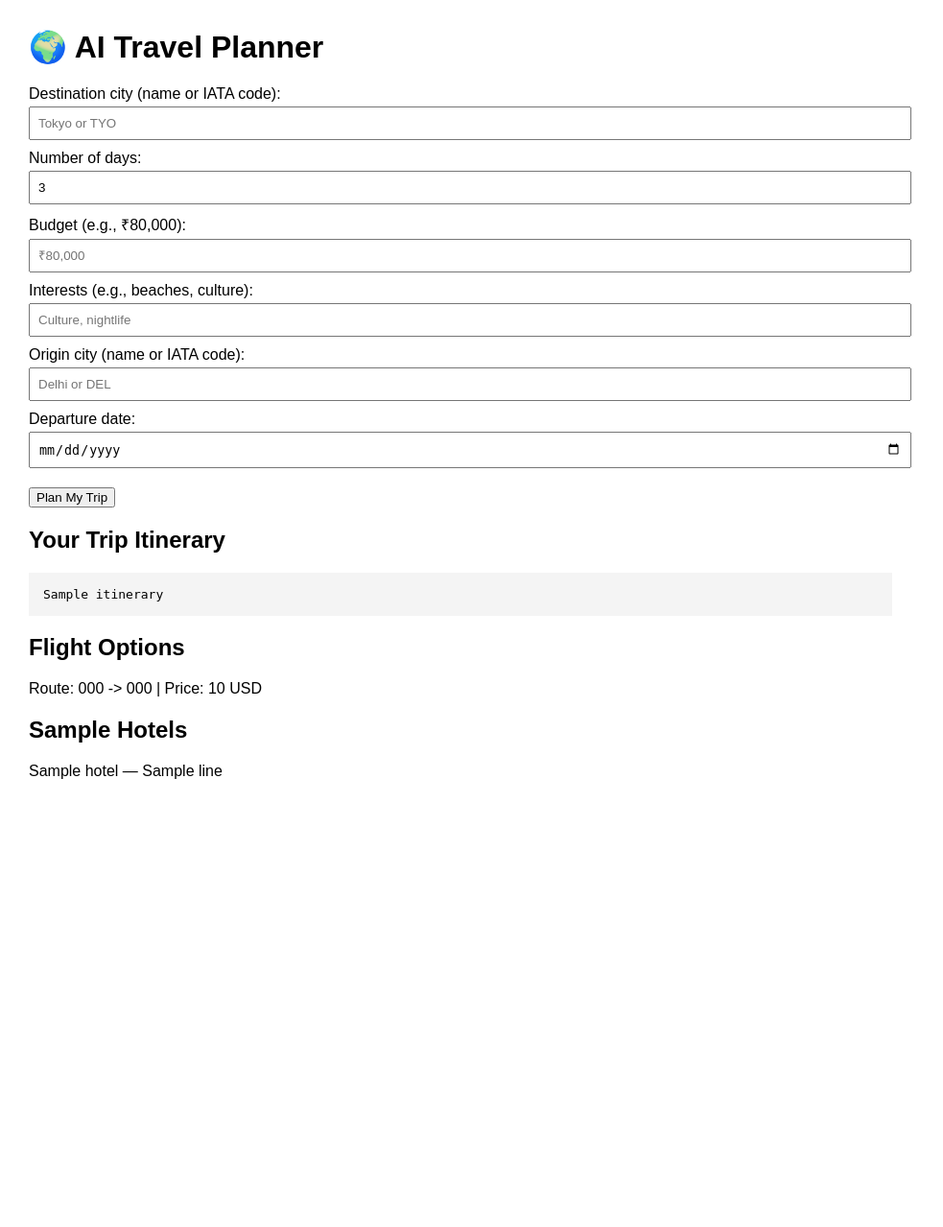
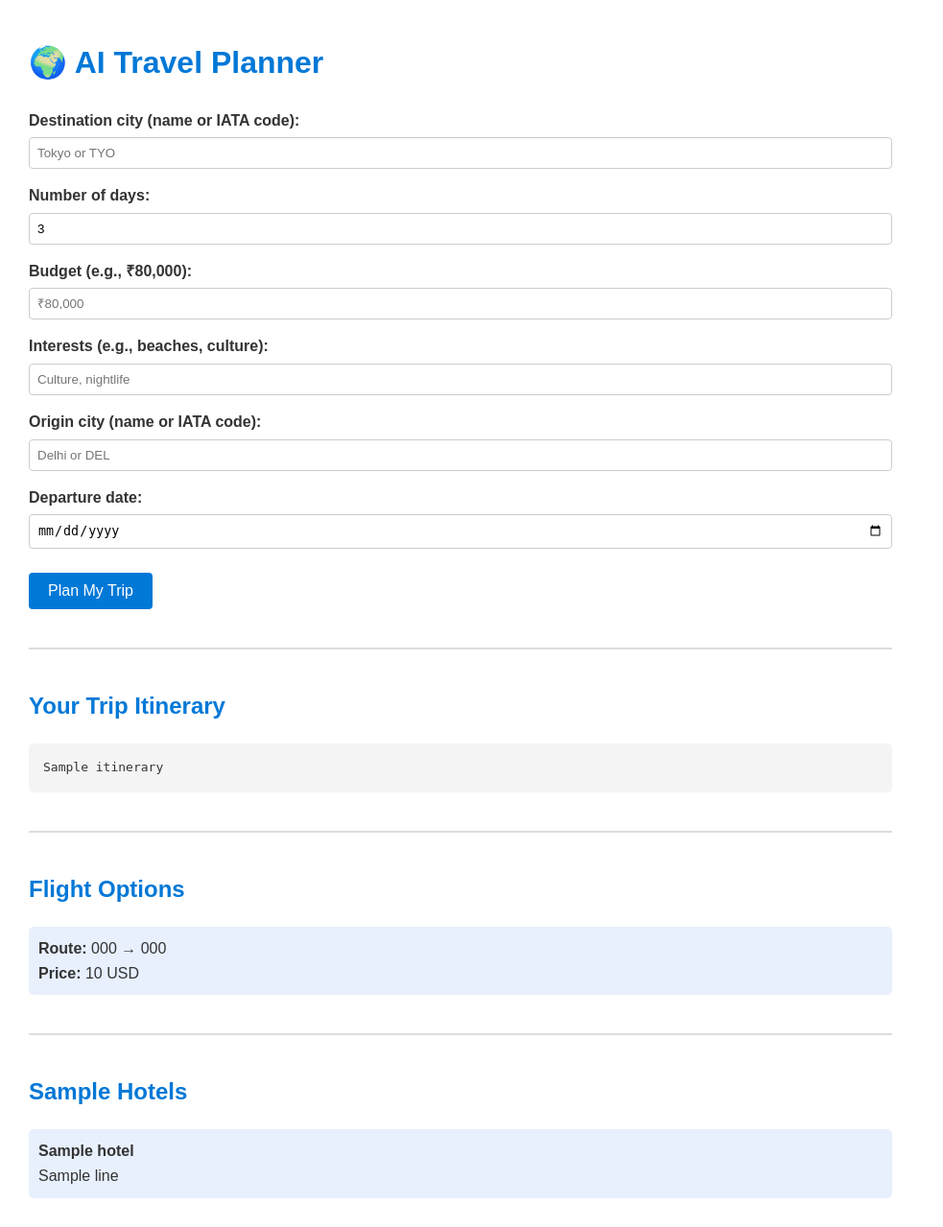
Before and after one commit to jack0sparrow1/AI_Travel_Planner, a Flask app: template templates/index.html in a window 1280 px wide. Shown: the whole page at 96% size, without its empty margins (0-983 px from the left). Before the commit the page ends 812 px from the top, so only its background shows below. Run offline with Flask 3, Linux system fonts and the light colour scheme; the template is opened without the code that fills it: most values are stand-ins (such as "Sample title", 1, 10 or a date in 2020).

Commit message:
change to html

```diff
--- a/templates/index.html
+++ b/templates/index.html
@@ -3,12 +3,18 @@
 <head>
     <title>AI Travel Planner</title>
     <style>
-        body { font-family: Arial, sans-serif; margin: 30px; max-width: 900px; }
-        label { display: block; margin-top: 10px; }
-        input, select { width: 100%; padding: 8px; margin-top: 4px; }
-        .error { color: red; }
-        pre { background:#f4f4f4; padding:15px; white-space: pre-wrap; }
-        ul { list-style-type: none; padding-left: 0; }
+        body { font-family: Arial, sans-serif; margin: 30px; max-width: 900px; line-height: 1.6; color: #333; }
+        label { display: block; margin-top: 15px; font-weight: bold; }
+        input, select { width: 100%; padding: 8px; margin-top: 5px; box-sizing: border-box; border: 1px solid #ccc; border-radius: 4px; }
+        button { margin-top: 25px; padding: 10px 20px; background-color: #0078D7; color: white; border: none; border-radius: 4px; cursor: pointer; font-size: 1em; }
+        button:hover { background-color: #005fa3; }
+        .error { color: #b00020; font-weight: bold; margin-bottom: 15px; }
+        pre { background: #f4f4f4; padding: 15px; white-space: pre-wrap; border-radius: 5px; }
+        h1, h2 { color: #0078D7; margin-top: 40px; }
+        ul { list-style-type: disc; padding-left: 20px; }
+        ul.flights, ul.hotels { list-style-type: none; padding-left: 0; }
+        ul.flights li, ul.hotels li { margin-bottom: 10px; padding: 10px; background: #e8f0fe; border-radius: 5px; }
+        .section-divider { border-top: 2px solid #ddd; margin: 40px 0; }
     </style>
 </head>
 <body>
@@ -19,49 +25,55 @@
     {% endif %}
 
     <form method="post">
-        <label>Destination city (name or IATA code):
-            <input type="text" name="destination" required placeholder="Tokyo or TYO" />
-        </label>
-        <label>Number of days:
-            <input type="number" name="days" min="1" max="30" value="3" />
-        </label>
-        <label>Budget (e.g., ₹80,000):
-            <input type="text" name="budget" required placeholder="₹80,000" />
-        </label>
-        <label>Interests (e.g., beaches, culture):
-            <input type="text" name="interests" required placeholder="Culture, nightlife" />
-        </label>
-        <label>Origin city (name or IATA code):
-            <input type="text" name="origin" required placeholder="Delhi or DEL" />
-        </label>
-        <label>Departure date:
-            <input type="date" name="departure_date" required value="{{request.form.departure_date or ''}}" />
-        </label>
-        <button type="submit" style="margin-top:20px;">Plan My Trip</button>
+        <label for="destination">Destination city (name or IATA code):</label>
+        <input type="text" id="destination" name="destination" required placeholder="Tokyo or TYO" value="{{request.form.destination or ''}}" />
+
+        <label for="days">Number of days:</label>
+        <input type="number" id="days" name="days" min="1" max="30" value="{{request.form.days or 3}}" />
+
+        <label for="budget">Budget (e.g., ₹80,000):</label>
+        <input type="text" id="budget" name="budget" required placeholder="₹80,000" value="{{request.form.budget or ''}}" />
+
+        <label for="interests">Interests (e.g., beaches, culture):</label>
+        <input type="text" id="interests" name="interests" required placeholder="Culture, nightlife" value="{{request.form.interests or ''}}" />
+
+        <label for="origin">Origin city (name or IATA code):</label>
+        <input type="text" id="origin" name="origin" required placeholder="Delhi or DEL" value="{{request.form.origin or ''}}" />
+
+        <label for="departure_date">Departure date:</label>
+        <input type="date" id="departure_date" name="departure_date" required value="{{request.form.departure_date or ''}}" />
+
+        <button type="submit">Plan My Trip</button>
     </form>
 
     {% if itinerary %}
+    <div class="section-divider"></div>
     <h2>Your Trip Itinerary</h2>
     <pre>{{ itinerary }}</pre>
     {% endif %}
 
     {% if flights %}
+    <div class="section-divider"></div>
     <h2>Flight Options</h2>
-    <ul>
+    <ul class="flights">
         {% for flight in flights %}
         <li>
-            Route: {{ flight.itineraries[0].segments | map(attribute='departure.iataCode') | join(' -> ') }} -> {{ flight.itineraries[0].segments[-1].arrival.iataCode }}
-            | Price: {{ flight.price.grandTotal }} {{ flight.price.currency }}
+            <strong>Route:</strong> {{ flight.itineraries[0].segments | map(attribute='departure.iataCode') | join(' → ') }} → {{ flight.itineraries[0].segments[-1].arrival.iataCode }}<br/>
+            <strong>Price:</strong> {{ flight.price.grandTotal }} {{ flight.price.currency }}
         </li>
         {% endfor %}
     </ul>
     {% endif %}
 
     {% if hotels %}
+    <div class="section-divider"></div>
     <h2>Sample Hotels</h2>
-    <ul>
+    <ul class="hotels">
         {% for hotel in hotels[:5] %}
-        <li>{{ hotel.name }} — {{ hotel.address.lines | join(', ') }}</li>
+        <li>
+            <strong>{{ hotel.name }}</strong><br/>
+            {{ hotel.address.lines | join(', ') }}
+        </li>
         {% endfor %}
     </ul>
     {% endif %}
```
